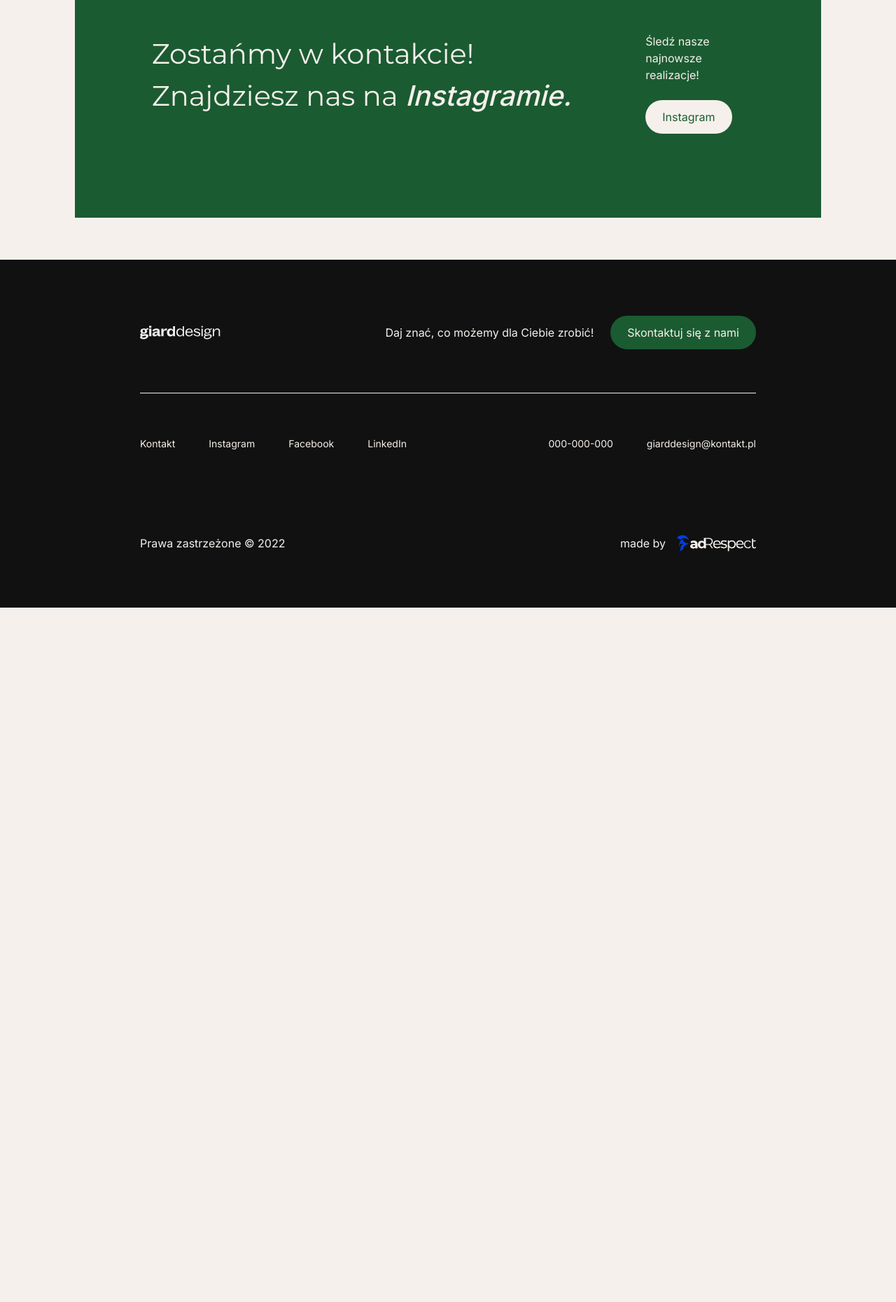
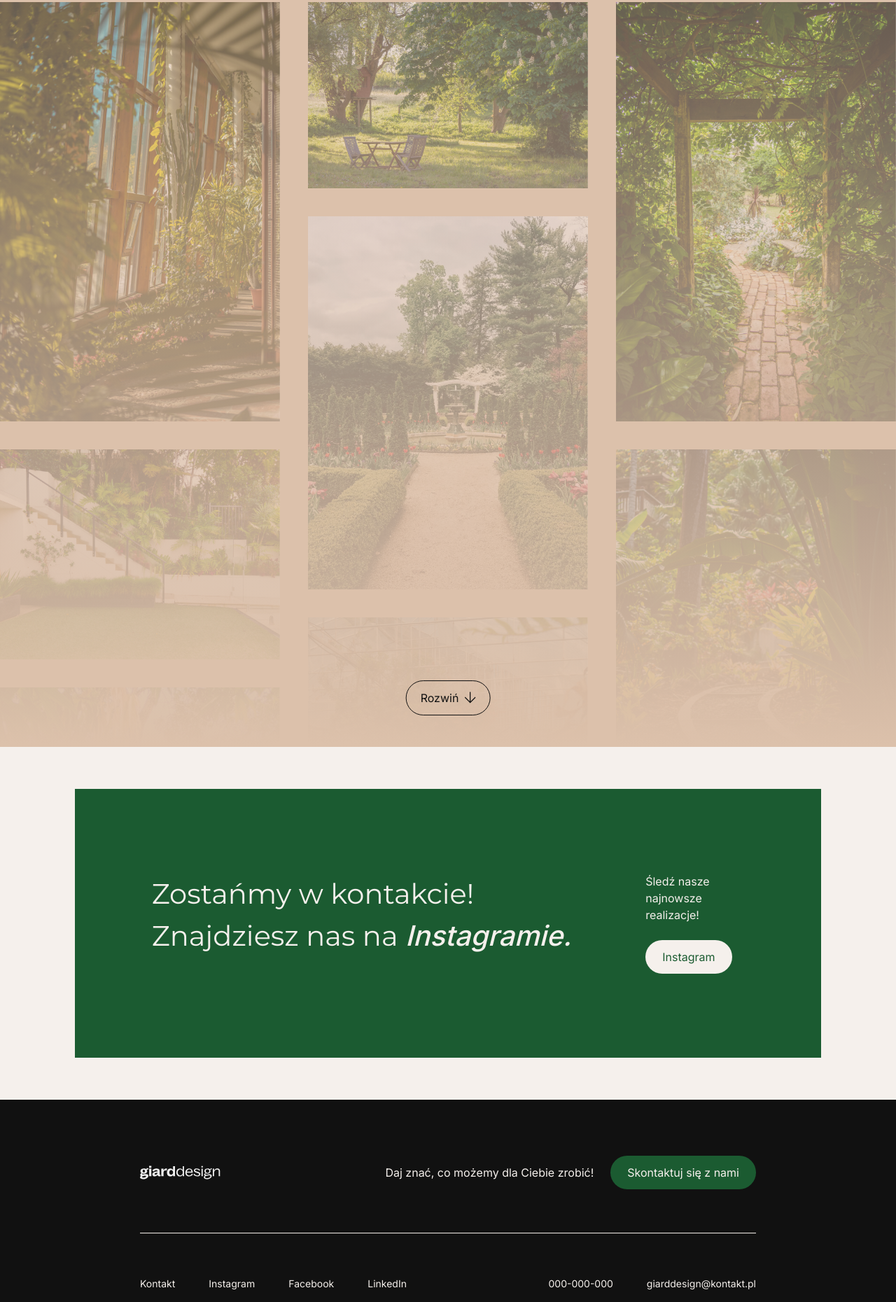
Before and after one commit to zwiro/zadanie-rekrutacyjne-adrespect, a website: page src/index.html in a window 1280 px wide. Shown: the part 3405-5265 px from the top of the page at 70% size. Before the commit the page ends 4273 px from the top, so only its background shows below. Drawn offline with nearby package versions, Linux system fonts and the light colour scheme.

Commit message:
Added masonry library and styled displayed images

```diff
--- /dev/null
+++ b/src/css/masonry.css
@@ -0,0 +1,9 @@
+.masonry-grid-item {
+  --columns: 3;
+  --gutter: 40;
+  margin-bottom: calc(var(--gutter) * 1px);
+  width: calc(
+    (100vw / var(--columns)) -
+      (var(--gutter) * (var(--columns) - 1) / var(--columns) * 1px)
+  );
+}
--- a/src/index.html
+++ b/src/index.html
@@ -3,7 +3,8 @@
   <head>
     <meta charset="UTF-8" />
     <meta name="viewport" content="width=device-width, initial-scale=1.0" />
-    <link href="/src/reset.css" rel="stylesheet" />
+    <link href="/src/css/reset.css" rel="stylesheet" />
+    <link href="/src/css/masonry.css" rel="stylesheet" />
     <link href="/dist/output.css" rel="stylesheet" />
     <title>GiardDesign | Nowoczesne ogrody</title>
   </head>
@@ -79,6 +80,7 @@
       </div>
     </header>
 
+    <main>
       <section
         id="oferta"
         class="flex h-screen flex-col gap-24 px-[89px] pb-40 pt-[120px]"
@@ -105,7 +107,9 @@
             <div class="flex flex-col items-start gap-8">
               <img src="./assets/pencil.svg" alt="" class="" />
               <div class="flex flex-col gap-3">
-              <h3 class="font-montserrat text-[28px] font-medium">Projekty</h3>
+                <h3 class="font-montserrat text-[28px] font-medium">
+                  Projekty
+                </h3>
                 <p class="text-sm">
                   Zaprojektujemy Twój ogród w nowoczesnym stylu i z najlepszym
                   wykorzystaniem istniejącej przestrzeni.
@@ -151,8 +155,8 @@
                   Realizacje
                 </h3>
                 <p class="text-sm">
-                Zrealizujemy Twoje marzenie przy użyciu najnowszych rozwiązań i
-                zaawansowanych technologii.
+                  Zrealizujemy Twoje marzenie przy użyciu najnowszych rozwiązań
+                  i zaawansowanych technologii.
                 </p>
               </div>
             </div>
@@ -205,8 +209,11 @@
 
       <section
         id="realizacje"
-      class="relative flex h-screen flex-col gap-24 overflow-hidden bg-beige pb-11 pt-[120px]"
+        class="relative flex h-[250vh] flex-col gap-24 overflow-hidden bg-beige pb-11 pt-[120px]"
       >
+        <div
+          class="absolute inset-0 z-10 w-full bg-gradient-to-b from-beige/0 to-beige/100"
+        ></div>
         <button
           class="absolute bottom-[45.5px] left-1/2 z-10 flex -translate-x-1/2 items-center gap-2 rounded-full border border-black px-5 py-3"
         >
@@ -218,26 +225,23 @@
             Nasze <em class="font-inter italic">projekty</em>
           </p>
         </div>
-      <div class="relative">
-        <div
-          class="absolute -bottom-2/3 left-0 right-0 top-0 w-full bg-gradient-to-b from-beige/0 to-beige/100"
-        ></div>
-        <img src="./assets/garden-1.jpg" alt="" />
-        <img src="./assets/garden-2.jpg" alt="" />
-        <img src="./assets/garden-3.jpg" alt="" />
-        <img src="./assets/garden-4.jpg" alt="" />
-        <img src="./assets/garden-5.jpg" alt="" />
-        <img src="./assets/garden-6.jpg" alt="" />
-        <img src="./assets/garden-7.jpg" alt="" />
-        <img src="./assets/garden-8.jpg" alt="" />
-        <img src="./assets/garden-9.jpg" alt="" />
-        <img src="./assets/garden-11.jpg" alt="" />
-        <img src="./assets/garden-12.jpg" alt="" />
-        <img src="./assets/garden-13.jpg" alt="" />
-        <img src="./assets/garden-14.jpg" alt="" />
-        <img src="./assets/garden-15.jpg" alt="" />
-        <img src="./assets/garden-16.jpg" alt="" />
-        <img src="./assets/garden-17.jpg" alt="" />
+        <div class="masonry-grid">
+          <img src="./assets/garden-1.jpg" alt="" class="masonry-grid-item" />
+          <img src="./assets/garden-2.jpg" alt="" class="masonry-grid-item" />
+          <img src="./assets/garden-3.jpg" alt="" class="masonry-grid-item" />
+          <img src="./assets/garden-4.jpg" alt="" class="masonry-grid-item" />
+          <img src="./assets/garden-5.jpg" alt="" class="masonry-grid-item" />
+          <img src="./assets/garden-6.jpg" alt="" class="masonry-grid-item" />
+          <img src="./assets/garden-7.jpg" alt="" class="masonry-grid-item" />
+          <img src="./assets/garden-8.jpg" alt="" class="masonry-grid-item" />
+          <img src="./assets/garden-9.jpg" alt="" class="masonry-grid-item" />
+          <img src="./assets/garden-11.jpg" alt="" class="masonry-grid-item" />
+          <img src="./assets/garden-12.jpg" alt="" class="masonry-grid-item" />
+          <img src="./assets/garden-13.jpg" alt="" class="masonry-grid-item" />
+          <img src="./assets/garden-14.jpg" alt="" class="masonry-grid-item" />
+          <img src="./assets/garden-15.jpg" alt="" class="masonry-grid-item" />
+          <img src="./assets/garden-16.jpg" alt="" class="masonry-grid-item" />
+          <img src="./assets/garden-17.jpg" alt="" class="masonry-grid-item" />
         </div>
       </section>
 
@@ -258,6 +262,7 @@
           </div>
         </div>
       </section>
+    </main>
 
     <footer
       id="kontakt"
@@ -294,5 +299,11 @@
         </p>
       </div>
     </footer>
+
+    <script
+      defer
+      src="https://unpkg.com/masonry-layout@4/dist/masonry.pkgd.min.js"
+    ></script>
+    <script defer src="./js/masonry.js" type="module"></script>
   </body>
 </html>
--- /dev/null
+++ b/src/js/masonry.js
@@ -0,0 +1,6 @@
+const elem = document.querySelector(".masonry-grid");
+const gridItem = document.querySelector(".masonry-grid-item");
+const msnry = new Masonry(elem, {
+  itemSelector: ".masonry-grid-item",
+  gutter: Number(getComputedStyle(gridItem).getPropertyValue("--gutter")),
+});
```
Also changed, not shown: dist/output.css, src/css/input.css (renamed from src/input.css), src/css/reset.css (renamed from src/reset.css). Lines whose indentation alone changed are shown as unchanged.
